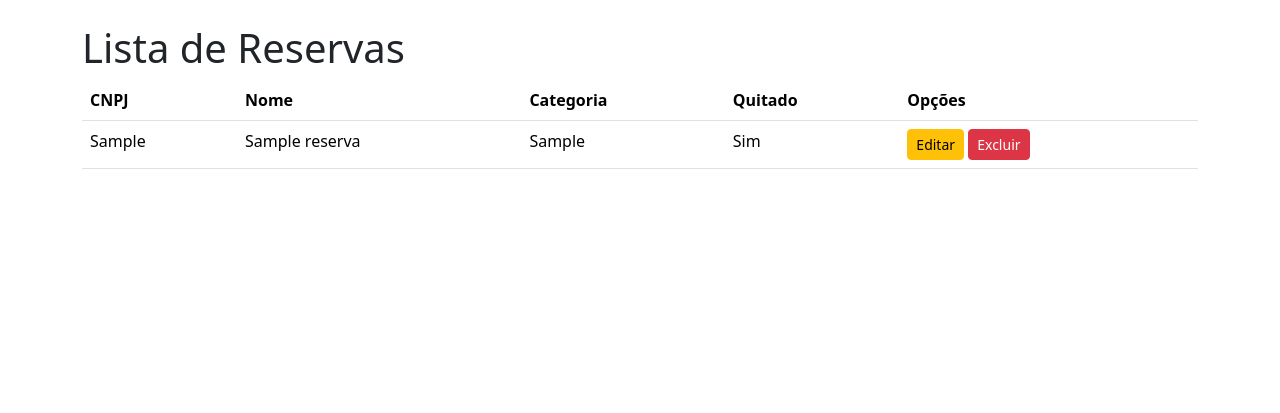
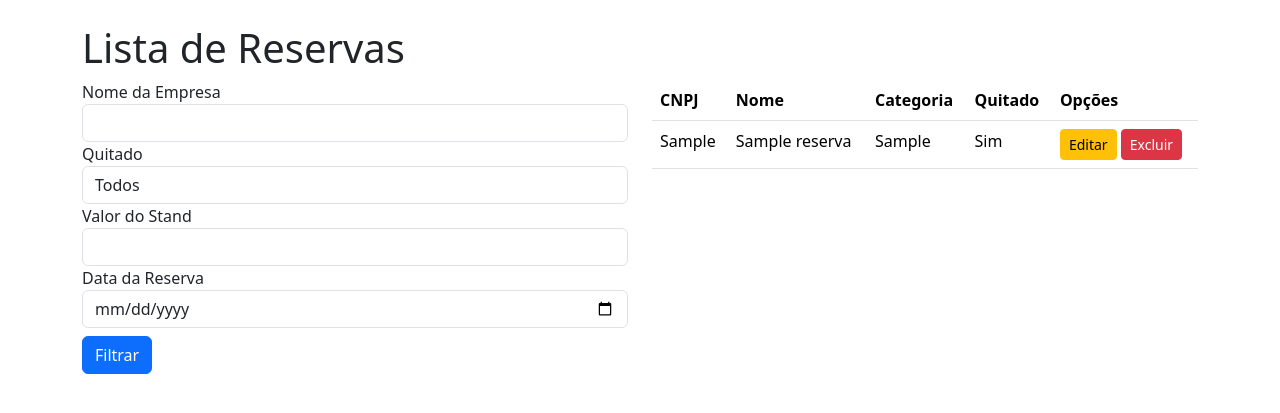
Before and after one commit to JotaPSilva/reservas-finecap, a Django app: page / in a window 1280 px wide. Shown: the part 56-469 px from the top of the page. Run offline with Django 4.2, Linux system fonts and the light colour scheme; tables that the repository leaves empty hold one stand-in row (values such as "Sample post").

Commit message:
Adicionar filtragem de reservas

```diff
--- a/finecap/views.py
+++ b/finecap/views.py
@@ -2,12 +2,36 @@ from django.shortcuts import get_object_or_404, redirect, render
 
 from .forms import ReservaForm
 from .models import Reserva
+from datetime import datetime
 
 
-def lista_reservas(request):
+def lista_reservas(empresa):
+    nome_da_empresa = empresa.GET.get("nome_da_empresa", "")
+    quitado = empresa.GET.get("quitado", "")
+    stand_valor = empresa.GET.get("stand_valor", "")
+    data_reserva = empresa.GET.get("data_reserva", "")
+
     reservas = Reserva.objects.all()
+
+    if nome_da_empresa:
+        reservas = reservas.filter(nome__icontains=nome_da_empresa)
+
+    if quitado:
+        reservas = reservas.filter(quitado=quitado)
+
+    if stand_valor:
+        reservas = reservas.filter(stand__valor=stand_valor)
+
+    if data_reserva:
+        try:
+            # Converte uma string para um objeto datetime
+            date_obj = datetime.strptime(data_reserva, "%Y-%m-%d")
+            reservas = reservas.filter(data=date_obj)
+        except ValueError:
+            pass
+
     context = {"reservas": reservas}
-    return render(request, "lista_reservas.html", context)
+    return render(empresa, "lista_reservas.html", context)
 
 
 def criar_reserva(request):
--- a/templates/lista_reservas.html
+++ b/templates/lista_reservas.html
@@ -2,6 +2,33 @@
 
 {% block content %}
 <h1>Lista de Reservas</h1>
+<div class="row">
+    <div class="col-6">
+        <form method="GET" action="{% url 'lista_reservas' %}">
+            <div class="form-group">
+                <label for="nome_da_empresa">Nome da Empresa</label>
+                <input type="text" name="nome_da_empresa" id="nome_da_empresa" class="form-control">
+            </div>
+            <div class="form-group">
+                <label for="quitado">Quitado</label>
+                <select name="quitado" id="quitado" class="form-control">
+                    <option value="">Todos</option>
+                    <option value="1">Sim</option>
+                    <option value="0">Não</option>
+                </select>
+            </div>
+            <div class="form-group">
+                <label for="stand_valor">Valor do Stand</label>
+                <input type="text" name="stand_valor" id="stand_valor" class="form-control">
+            </div>
+            <div class="form-group">
+                <label for="data_reserva">Data da Reserva</label>
+                <input type="date" name="data_reserva" id="data_reserva" class="form-control">
+            </div>
+            <button type="submit" class="btn btn-primary mt-2">Filtrar</button>
+        </form>
+    </div>
+    <div class="col-6">
         <table class="table">
             <thead>
                 <tr>
@@ -27,4 +54,6 @@
                 {% endfor %}
             </tbody>
         </table>
+    </div>
+</div>
 {% endblock %}
```
Lines whose indentation alone changed are shown as unchanged.
